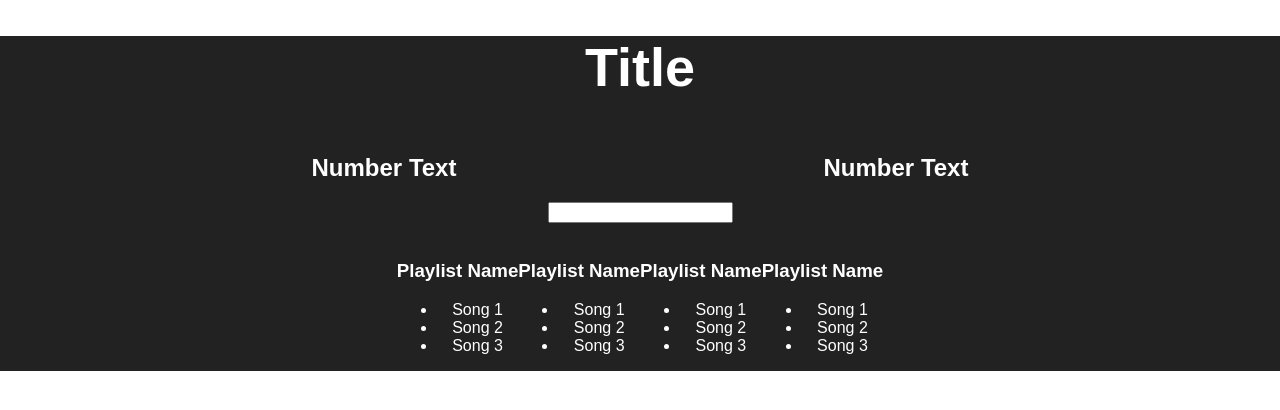
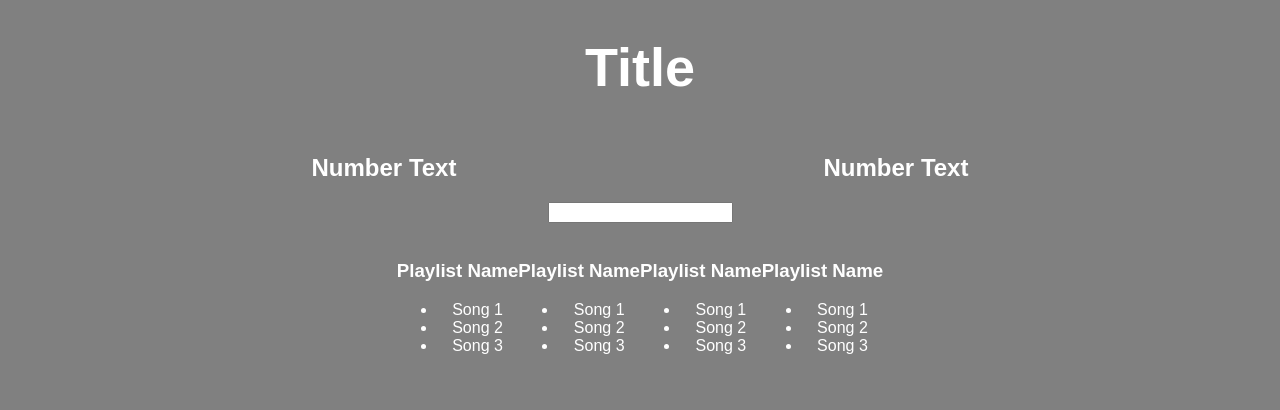
Before and after one commit to terenitup/better-playlist, a React (Create React App) app in the folder better-playlist/: page / in a window 1280 px wide. Shown: the top 410 px of the page. Built offline with nearby package versions, Linux system fonts and the light colour scheme.

Commit message:
changed background color

```diff
--- a/better-playlist/src/App.css
+++ b/better-playlist/src/App.css
@@ -1,6 +1,9 @@
+html, body {
+  background-color: gray;
+}
+
 .App {
   text-align: center;
-  background-color: #222;
 }
 
 .App .aggregate,
```
